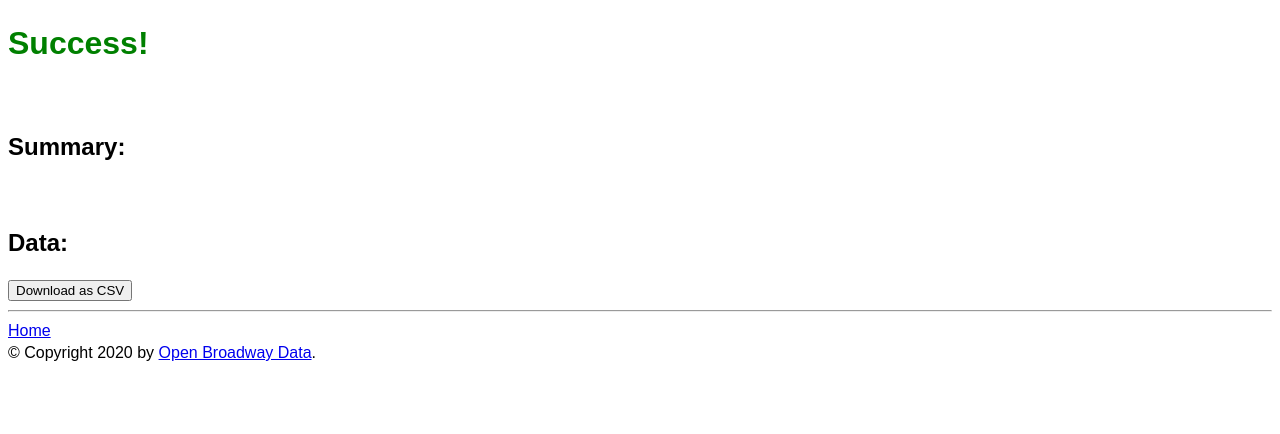
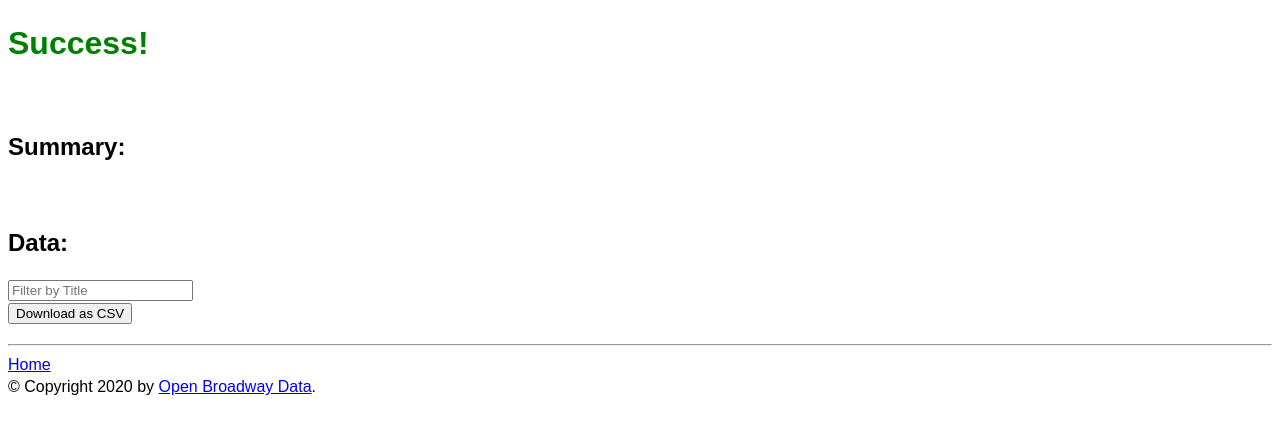
Before and after one commit to Broadway-Open-Data/Get-Data-App, a Flask app: template app/templates/return-data.html in a window 1280 px wide. Shown: the top 434 px of the page. Run offline with Flask 2, Linux system fonts and the light colour scheme; the template is opened without the code that fills it, so the values that code supplies are empty; parts of the project's set-up code (start-up, migrations or seed data) failed here and were passed over; some libraries are stand-ins or nearby versions.

Commit message:
allow searchability on page. Plus, nice scrollability

```diff
--- a/app/static/tables.css
+++ b/app/static/tables.css
@@ -6,10 +6,23 @@ table.dataframe, .dataframe th, .dataframe td {
   border-collapse: collapse;
   text-align:left;
   padding: 10px;
-  margin-bottom: 40px;
+  margin-bottom: 20px;
   font-size: 0.9em;
 }
 
+.table-container{ */
+  display: inline-block;
+  max-height:500px;
+  overflow-y: scroll;
+  margin-bottom: 20px;
+ }
+
+/* table#show-data >tbody{
+  display: inline-block;
+  max-height:500px;
+  overflow-y: scroll;
+  margin-bottom: 20px;
+} */
 
 tr:nth-child(odd)       { background-color:#eee; }
 tr:nth-child(even)  { background-color:#fff; }
--- a/app/static/tables.js
+++ b/app/static/tables.js
@@ -15,4 +15,21 @@ document.addEventListener("DOMContentLoaded", function() {
       allCells.removeClass("hover");
     });
 
+  });
+
+// Allow searching through the table
+document.addEventListener('DOMContentLoaded', function() {
+  // Quick Table Search
+  $('#search').keyup(function() {
+    var regex = new RegExp($('#search').val(), "i");
+    var rows = $('#show-data > tbody > tr');
+    rows.each(function (index) {
+      title = $(this).find("td").eq(2).html()
+      if (title.search(regex) != -1) {
+        $(this).show();
+      } else {
+        $(this).hide();
+      }
+    });
+  });
 });
--- a/app/templates/return-data.html
+++ b/app/templates/return-data.html
@@ -9,7 +9,10 @@
   {{ summary|safe }}
   <br>
   <h2>Data:</h2>
+  <input type="search" id="search" placeholder="Filter by Title"><br>
   <a href="/download-data/"><button>Download as CSV</button></a><br>
+
+  <div class="table-container">
   {{ data|safe }}
-
+  </div>
 {% endblock %}
```
